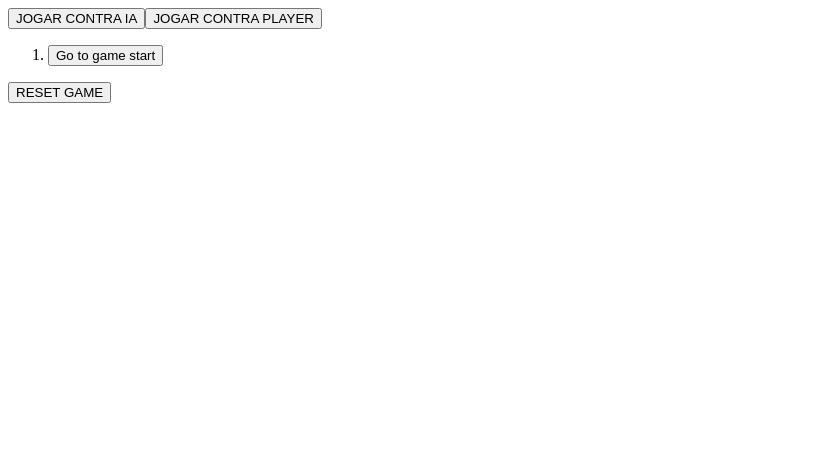
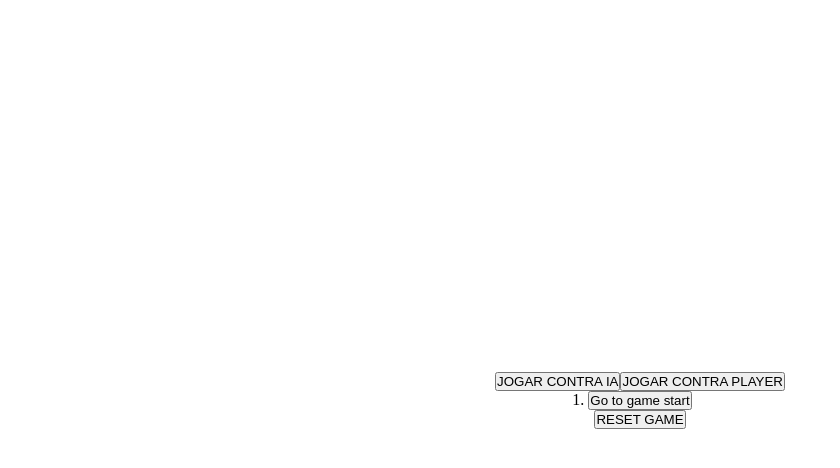
Before and after one commit to Fernando-Odilon/JOGO_DA_VELHA, a React (Vite) app: page / in a window 1280 px wide. Shown: the top 468 px of the page, without its empty margins (0-840 px from the left). Built offline with nearby package versions, Linux system fonts and the light colour scheme.

Commit message:
MODIFY: Início da estilização com CSS

```diff
--- a/src/components/Game/Game.jsx
+++ b/src/components/Game/Game.jsx
@@ -1,5 +1,7 @@
 import { useState } from 'react';
 import Board from "../Board/Board";
+import styles from './Game.module.css'
+
 
 export default function Game() {
     const [history, setHistory] = useState([Array(9).fill(null)]);
@@ -48,7 +50,7 @@
       }
 
     return (
-      <div className="game">
+      <div className={styles.game}>
         <div className="game-board">
           <Board xIsNext={xIsNext} squares={currentSquares} onPlay={handlePlay} calculateWinner={calculateWinner} lines = {lines}/>
         </div>
--- a/src/components/Game/Game.module.css
+++ b/src/components/Game/Game.module.css
@@ -0,0 +1,14 @@
+* {
+    margin: 0;
+    padding: 0;
+    box-sizing: border-box;
+}
+
+.game {
+    width: 100vw;
+    height: 100vh;
+    display: flex;
+    justify-content: center;
+    align-items: center;
+    flex-direction: column;
+}
```
